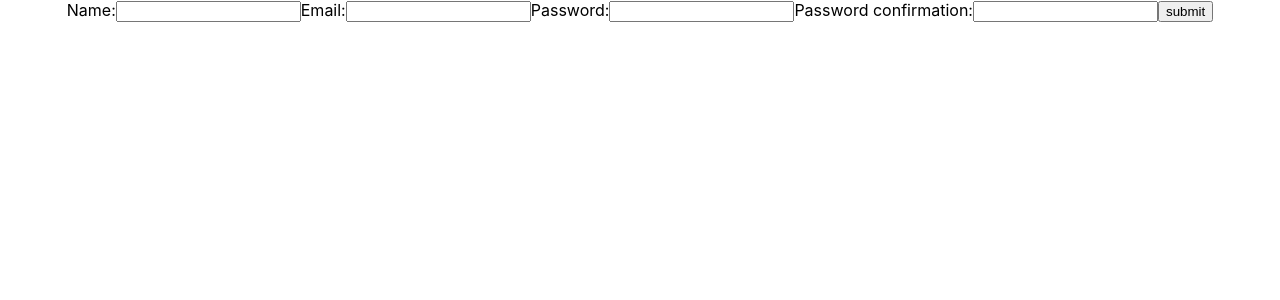
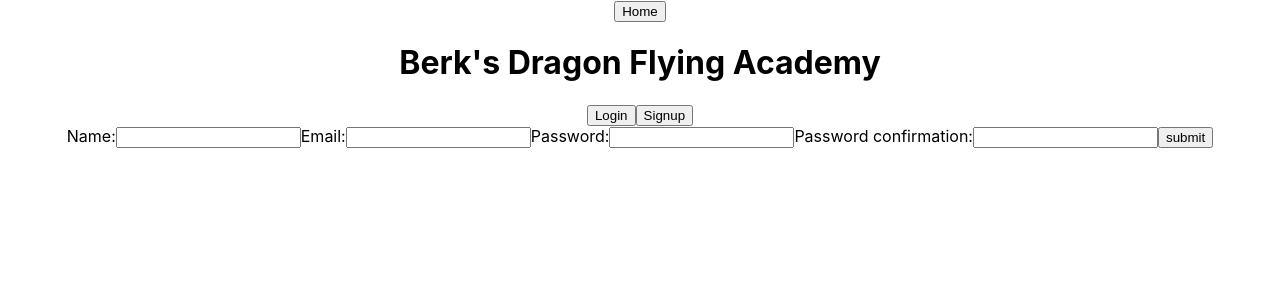
Before and after one commit to phalado/final-capstone, a React (Create React App) app: page /signup in a window 1280 px wide. Shown: the top 300 px of the page. Built offline with nearby package versions, Linux system fonts and the light colour scheme; no server answers.

Commit message:
Added Header logic and buttons to login/logout/signup

```diff
--- a/public/index.html
+++ b/public/index.html
@@ -2,7 +2,7 @@
 <html lang="en">
   <head>
     <meta charset="utf-8" />
-    <link rel="icon" href="%PUBLIC_URL%/favicon.ico" />
+    <link rel="icon" href="%PUBLIC_URL%/httyd-icon.png" />
     <meta name="viewport" content="width=device-width, initial-scale=1" />
     <meta name="theme-color" content="#000000" />
     <meta
--- a/src/components/App.js
+++ b/src/components/App.js
@@ -8,10 +8,11 @@ import PropTypes from 'prop-types';
 import { getInstructors } from '../asyncCalls/createInstructor';
 import Home from './Home';
 import InstructorsList from './InstructorsList';
-import InstructorFile from './InstructorFile'
+import InstructorFile from './InstructorFile';
 import Login from '../containers/Login';
 import Signup from './Signup';
 import './App.css';
+import Header from '../containers/Header';
 
 const App = props => {
   const {
@@ -54,18 +55,23 @@ const App = props => {
       <div className="App">
         <Switch>
           <Route exact path="/">
+            <Header />
             <Home instructors={instructors} />
           </Route>
           <Route path="/login">
+            <Header />
             <Login />
           </Route>
           <Route path="/signup">
+            <Header />
             <Signup />
           </Route>
           <Route path="/instructors">
+            <Header />
             <InstructorsList instructors={instructors} />
           </Route>
           <Route path="/instFile/:id">
+            <Header />
             <InstructorFile
               instructors={instructors}
             />
--- /dev/null
+++ b/src/components/Header.js
@@ -0,0 +1,80 @@
+import React from 'react';
+import PropTypes from 'prop-types';
+import { Link } from 'react-router-dom';
+
+const Header = props => {
+  const { user, logOut } = props;
+
+  if (user.logged) {
+    return (
+      <header className="header">
+        <div>
+          <Link to="/">
+            <button type="button" className="header-button">
+              Home
+            </button>
+          </Link>
+        </div>
+        <div>
+          <h1>{'Berk\'s Dragon Flying Academy'}</h1>
+        </div>
+        <div>
+          <Link to="/account">
+            <button type="button" className="header-button">
+              {user.name}
+            </button>
+          </Link>
+          <Link to="/login">
+            <button
+              type="button"
+              className="header-button"
+              onClick={logOut}
+            >
+              Logout
+            </button>
+          </Link>
+        </div>
+      </header>
+    );
+  }
+
+  return (
+    <header className="header">
+      <div>
+        <Link to="/">
+          <button type="button" className="header-button">
+            Home
+          </button>
+        </Link>
+      </div>
+      <div>
+        <h1>{'Berk\'s Dragon Flying Academy'}</h1>
+      </div>
+      <div>
+        <Link to="/login">
+          <button type="button" className="header-button">
+            Login
+          </button>
+        </Link>
+        <Link to="/signup">
+          <button
+            type="button"
+            className="header-button"
+          >
+            Signup
+          </button>
+        </Link>
+      </div>
+    </header>
+  );
+};
+
+Header.propTypes = {
+  logOut: PropTypes.func.isRequired,
+  user: PropTypes.shape({
+    logged: PropTypes.bool,
+    name: PropTypes.string,
+  }).isRequired,
+};
+
+export default Header;
--- a/src/components/Home.js
+++ b/src/components/Home.js
@@ -1,5 +1,6 @@
 import React from 'react';
 import { Link } from 'react-router-dom';
+import PropTypes from 'prop-types';
 
 const Home = props => {
   const { instructors } = props;
@@ -30,4 +31,8 @@ const Home = props => {
   );
 };
 
+Home.propTypes = {
+  instructors: PropTypes.arrayOf(PropTypes.object).isRequired,
+};
+
 export default Home;
--- a/src/components/Instructor.js
+++ b/src/components/Instructor.js
@@ -23,7 +23,7 @@ const Instructor = props => {
 
 Instructor.propTypes = {
   instructor: PropTypes.shape({
-    id: PropTypes.string,
+    id: PropTypes.number,
     name: PropTypes.string,
     instImage: PropTypes.string,
   }).isRequired,
--- /dev/null
+++ b/src/containers/Header.js
@@ -0,0 +1,13 @@
+import { connect } from 'react-redux';
+import Header from '../components/Header';
+import { logout } from '../actions';
+
+const mapStateToProps = state => ({ user: state.user });
+
+const mapDispatchToProps = dispatch => ({
+  logOut: user => {
+    dispatch(logout(user));
+  },
+});
+
+export default connect(mapStateToProps, mapDispatchToProps)(Header);
--- a/src/reducers/user.js
+++ b/src/reducers/user.js
@@ -3,9 +3,9 @@ const userReducer = (state = null, action) => {
     case 'LOGIN':
       return ({
         logged: true,
-        id: action.id,
-        name: action.name,
-        email: action.email,
+        id: action.user.id,
+        name: action.user.name,
+        email: action.user.email,
       });
     case 'LOGOUT':
       return ({
```
Also changed, not shown: public/httyd-icon.png (added), public/httyd-icon2.png (added).
